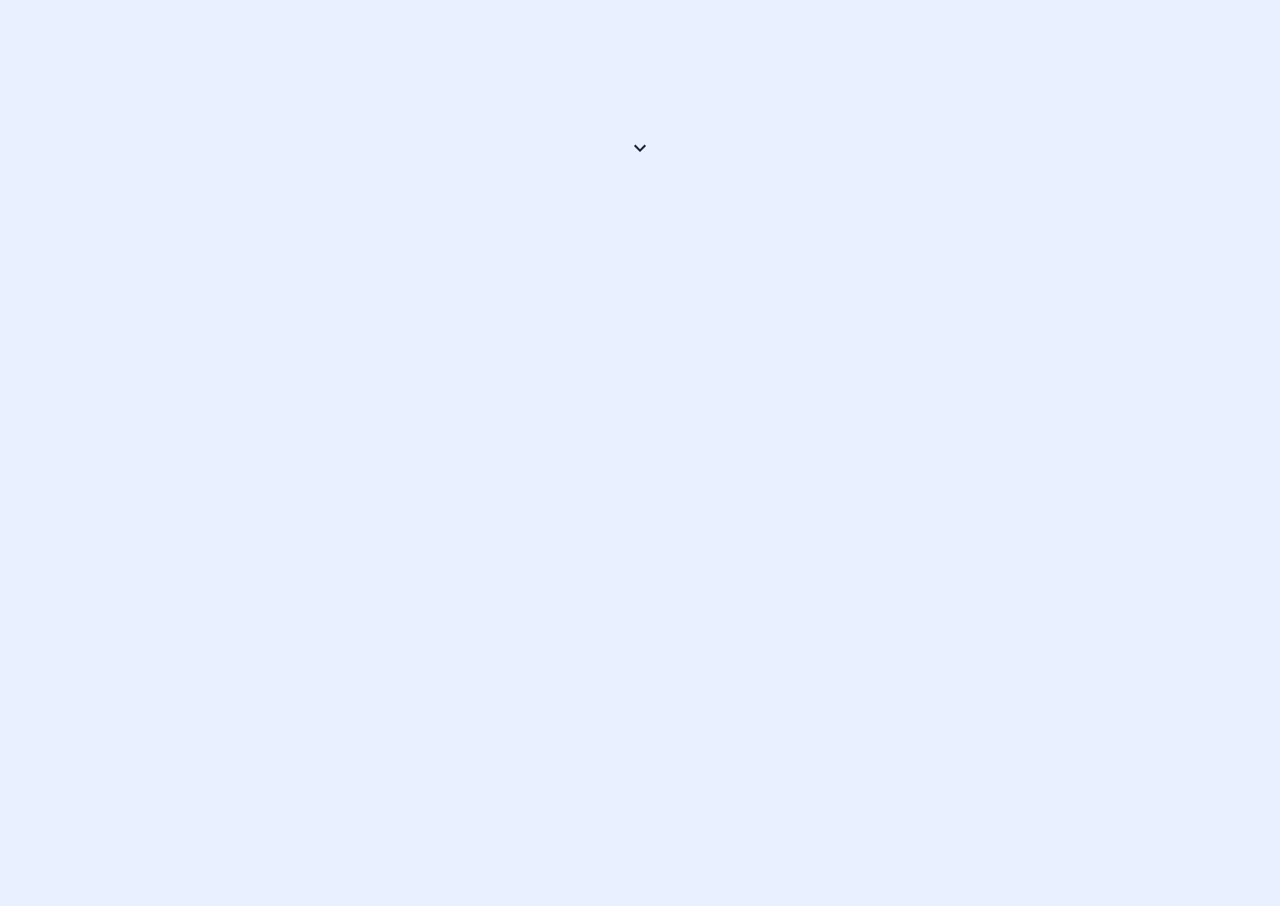
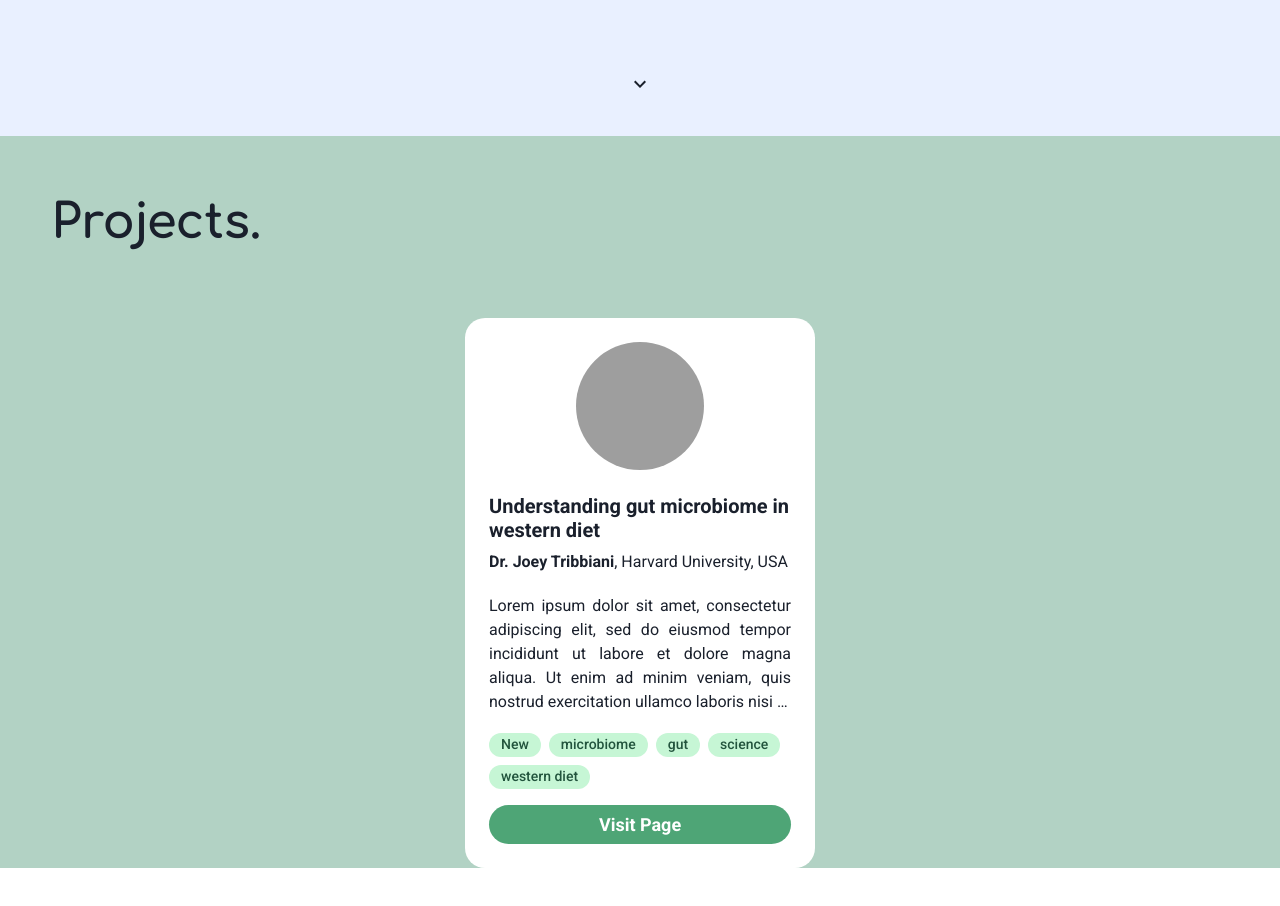
Before and after one commit to ShobhanKarthick/microbase, a React (Create React App) app: page / in a window 1280 px wide. Shown: the part 680-1586 px from the top of the page. After the commit the page ends 1548 px from the top, so only its background shows below. Built offline with nearby package versions, Linux system fonts and the light colour scheme; grey boxes are pictures that could not be loaded.

Commit message:
feat: completed Project card component in Home page

```diff
--- a/src/App.tsx
+++ b/src/App.tsx
@@ -25,7 +25,7 @@ export const App = () => (
   <ChakraProvider theme={theme}>
     <Router>
       <Suspense fallback={<div>Loading...</div>}>
-        <VStack className="layout" minH="100vh" background="#e9f0ff" align="stetch" p={8}>
+        <VStack className="layout" minH="100vh" background="#e9f0ff" align="stetch">
           <Navbar />
           <Routes>
               <Route path="/" element={<Home />} />
--- a/src/pages/Home.tsx
+++ b/src/pages/Home.tsx
@@ -1,12 +1,15 @@
 import React from "react"
-import { VStack, Flex, Text, Input, InputGroup, InputLeftElement, Image } from '@chakra-ui/react'
+import { VStack, Flex, Text, Input, InputGroup, InputLeftElement, Image, Wrap, WrapItem, Avatar, Heading, Spacer, HStack, } from '@chakra-ui/react'
 import { SearchIcon, ChevronDownIcon } from '@chakra-ui/icons'
 import { ReactComponent as LandingPageBg } from "../assets/images/landingPageBg.svg"
+import { ReactComponent as ShapeDividerOne } from "../assets/images/shape-divivder-1.svg"
+import GreenBadge from "../components/GreenBadge"
+import GreenButton from "../components/GreenButton"
 
 function Home() {
   return(
     <VStack minH="calc(100vh - 109px)">
-      <VStack h="calc(100vh - 109px)">
+      <VStack h="calc(100vh - 109px)" p={8}>
         <Flex direction="row" flex={1} maxHeight={"calc(100vh - 109px)"} width="100%" p={"4vw"} gap={10}>
           <Flex direction="column" flex={1} justifyContent="center">
             <Text className="nav-items-logo" fontSize="5xl">Revolutionizing the growth of </Text>
@@ -27,7 +30,37 @@ function Home() {
             <ChevronDownIcon w={6} h={6} />
           </Flex>
       </VStack>
-      <VStack h="100vh">
+      <VStack maxH="100vh" width="100%" backgroundColor={"#B2D2C4"}>
+        <Flex direction="column" flex={1} maxHeight={"calc(100vh - 109px)"} width="100%" p={"4vw"} gap={10}>
+          <Text className="nav-items-logo" color="275844" fontSize="5xl">Projects.</Text>
+        </Flex>
+        <Wrap>
+          <WrapItem>
+            <VStack backgroundColor="#ffffff" borderRadius={20} p={6} minW={350} maxW={350} minH={550} maxH={550}>
+              <Avatar size='2xl' src='https://bit.ly/broken-link' />
+              <Heading fontSize="xl" as="b" noOfLines={2} pt={4}>Understanding gut microbiome in western diet </Heading>
+              <Text fontSize="md" w="100%"><strong>Dr. Joey Tribbiani</strong>, Harvard University, USA</Text>
+              <Text fontSize="md" noOfLines={5} pt={3} textAlign="justify">
+                Lorem ipsum dolor sit amet, consectetur adipiscing elit, sed do
+                eiusmod tempor incididunt ut labore et dolore magna aliqua. Ut
+                enim ad minim veniam, quis nostrud exercitation ullamco laboris
+                nisi ut aliquip ex ea commodo consequat. Duis aute irure dolor in
+                reprehenderit in voluptate velit esse cillum dolore eu fugiat
+                nulla pariatur. Excepteur sint occaecat cupidatat non proident,
+                sunt in culpa qui officia deserunt mollit anim id est laborum.
+              </Text>
+              <Wrap pt={3}>
+                <GreenBadge badgeText="New" />
+                <GreenBadge badgeText="microbiome" />
+                <GreenBadge badgeText="gut" />
+                <GreenBadge badgeText="science" />
+                <GreenBadge badgeText="western diet" />
+              </Wrap>
+              <Spacer />
+              <GreenButton buttonText="Visit Page" width="100%" />
+            </VStack>
+          </WrapItem>
+        </Wrap>
       </VStack>
     </VStack>
   )
```
